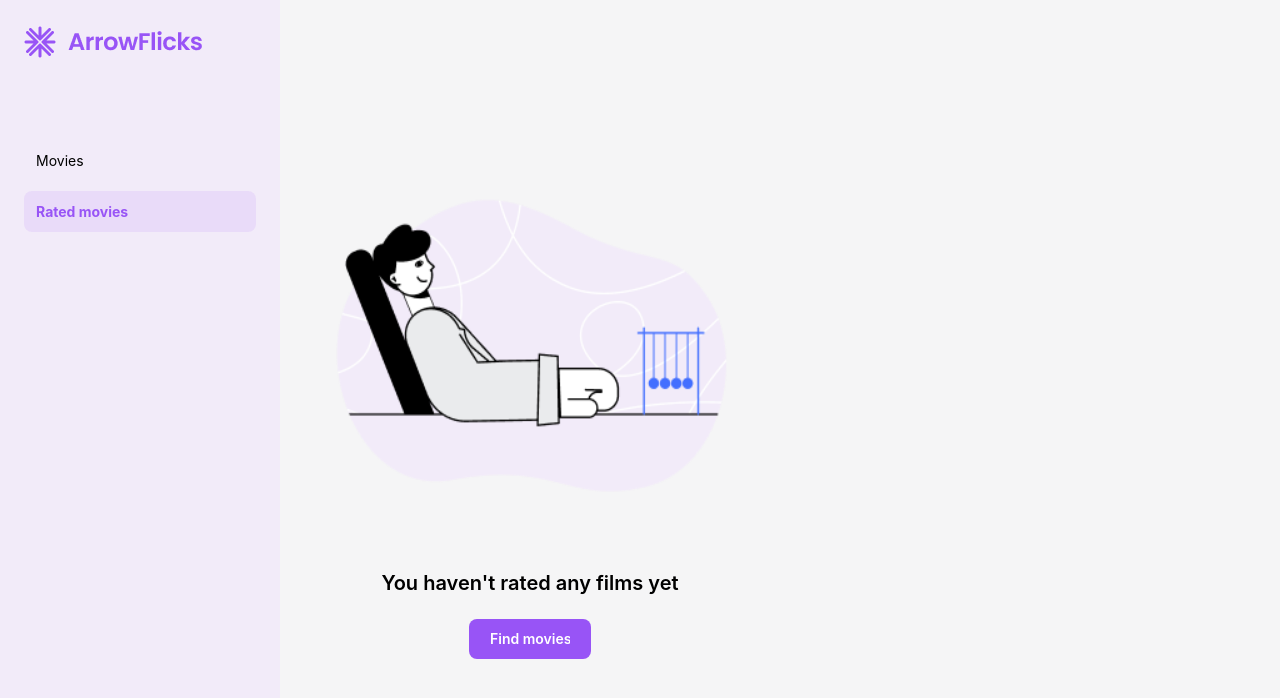
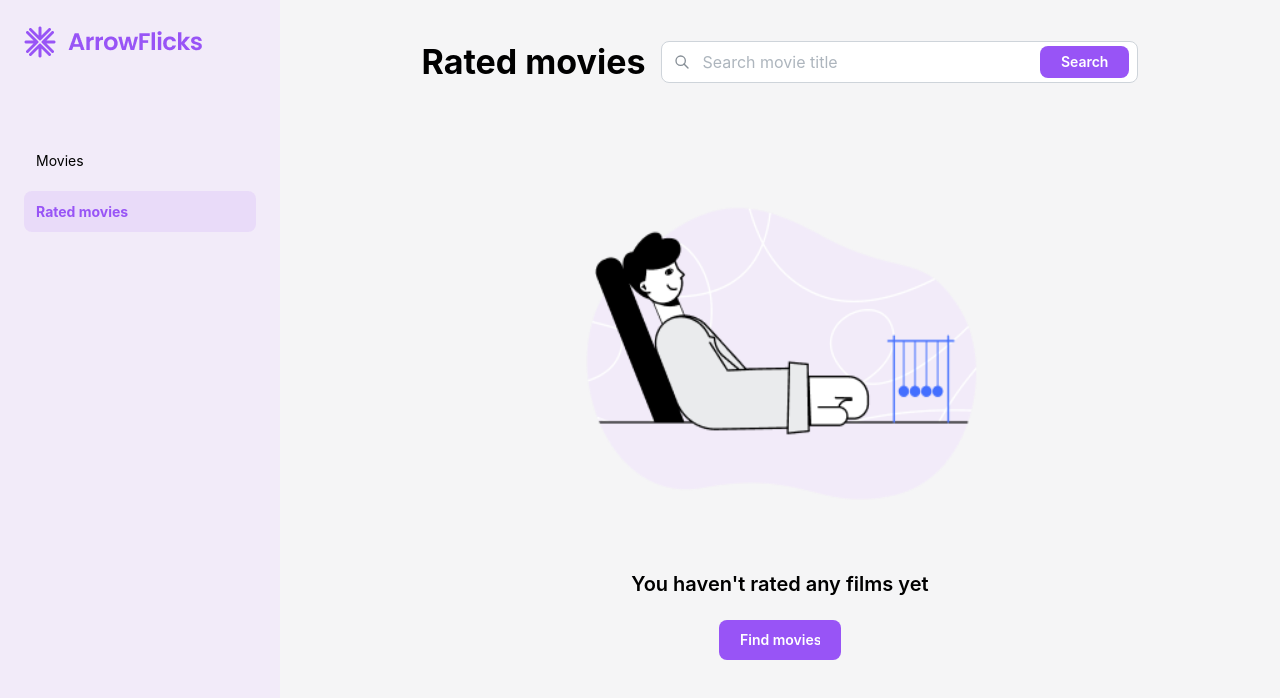
Before and after one commit to kseniyavldk/arrow-flicks, a Next.js app: page /rated-movies in a window 1280 px wide. Shown: the top 698 px of the page. Built offline with nearby package versions, Linux system fonts and the light colour scheme.

Commit message:
rated-movie search implemented

```diff
--- /dev/null
+++ b/src/app/components/FormSearch.tsx
@@ -0,0 +1,62 @@
+import React, { useState } from "react";
+import { TextInput, rem, Button } from "@mantine/core";
+import { IconSearch } from "@tabler/icons-react";
+
+interface FormSearchProps {
+  onSearch: (query: string) => void;
+}
+
+const FormSearch = ({ onSearch }: FormSearchProps) => {
+  const [searchTerm, setSearchTerm] = useState("");
+
+  const handleSearch = () => {
+    onSearch(searchTerm);
+  };
+
+  return (
+    <form style={{ display: "flex", alignItems: "center" }}>
+      <TextInput
+        name="search"
+        size="md"
+        miw={rem(477)}
+        radius="md"
+        placeholder="Search movie title"
+        value={searchTerm}
+        onChange={(event) => setSearchTerm(event.currentTarget.value)}
+        leftSection={<IconSearch size={16} />}
+        styles={{
+          input: {
+            paddingLeft: rem(40),
+            paddingRight: rem(8),
+            height: "auto",
+          },
+        }}
+        rightSection={
+          <Button
+            miw="fit-content"
+            bg="#9854F6"
+            size="s"
+            style={{
+              height: rem(32),
+              borderRadius: "8px",
+              marginLeft: rem(4),
+              padding: "0 20px",
+              marginRight: rem(8),
+            }}
+            onClick={handleSearch}
+          >
+            Search
+          </Button>
+        }
+        rightSectionWidth="auto"
+        rightSectionProps={{
+          style: {
+            marginInlineEnd: "0",
+          },
+        }}
+      />
+    </form>
+  );
+};
+
+export default FormSearch;
--- a/src/app/components/MovieCard.jsx
+++ b/src/app/components/MovieCard.jsx
@@ -25,7 +25,8 @@ function MovieCard({ movie }) {
   }, []);
 
   const getGenreNames = (movie) => {
-    if (!genres.length) return "";
+    if (!genres.length || !movie.genre_ids || !Array.isArray(movie.genre_ids))
+      return "";
 
     const genreNames = movie.genre_ids.map((id) => {
       const genre = genres.find((genre) => genre.id === String(id));
@@ -96,7 +97,7 @@ function MovieCard({ movie }) {
               <path d="M8.243 7.34l-6.38 .925l-.113 .023a1 1 0 0 0 -.44 1.684l4.622 4.499l-1.09 6.355l-.013 .11a1 1 0 0 0 1.464 .944l5.706 -3l5.693 3l.1 .046a1 1 0 0 0 1.352 -1.1l-1.091 -6.355l4.624 -4.5l.078 -.085a1 1 0 0 0 -.633 -1.62l-6.38 -.926l-2.852 -5.78a1 1 0 0 0 -1.794 0l-2.853 5.78z" />
             </svg>
             <Text size="lg" fw={700} style={{ color: "#000000" }}>
-              {movie.vote_average.toFixed(1)}
+              {movie.vote_average ? movie.vote_average.toFixed(1) : "N/A"}
             </Text>
             <Text size="md" style={{ color: "#7B7C88" }}>
               {movie.vote_count}
--- a/src/app/components/RatingPopup.tsx
+++ b/src/app/components/RatingPopup.tsx
@@ -1,4 +1,4 @@
-import React, { useState } from "react";
+import React from "react";
 import {
   Modal,
   Text,
@@ -18,10 +18,15 @@ interface RatingModalProps {
 }
 
 const RatingModal: React.FC<RatingModalProps> = ({ opened, close, movie }) => {
-  const [rating, setRating] = useState(0);
+  const [rating, setRating] = React.useState(0);
 
   const handleSubmit = () => {
-    console.log("User rating:", rating);
+    localStorage.setItem(`movie_${movie.id}_rating`, rating.toString());
+    close();
+  };
+
+  const handleRemoveRating = () => {
+    localStorage.removeItem(`movie_${movie.id}_rating`);
     close();
   };
 
@@ -43,7 +48,7 @@ const RatingModal: React.FC<RatingModalProps> = ({ opened, close, movie }) => {
       </Text>
 
       <Group mb="xl" variant="default">
-        <Rating defaultValue={2} size="xl" count={8} />
+        <Rating value={rating} onChange={setRating} size="xl" count={10} />
       </Group>
       <Group>
         <Button miw="fit-content" bg="#9854F6" size="md" onClick={handleSubmit}>
@@ -53,7 +58,7 @@ const RatingModal: React.FC<RatingModalProps> = ({ opened, close, movie }) => {
           variant="transparent"
           miw="fit-content"
           size="md"
-          onClick={handleSubmit}
+          onClick={handleRemoveRating}
           color="#9854F6"
         >
           Remove rating
--- a/src/app/movie-trailer/movie-production/page.tsx
+++ b/src/app/movie-trailer/movie-production/page.tsx
@@ -10,8 +10,6 @@ type MovieProductionProps = {
 };
 
 function MovieProduction({ src, title }: MovieProductionProps) {
-  console.log(src);
-
   return (
     <Group gap="md">
       <Box
--- a/src/app/rated-movies/page.tsx
+++ b/src/app/rated-movies/page.tsx
@@ -1,34 +1,100 @@
 "use client";
-import { Button, Text } from "@mantine/core";
+import React, { useEffect, useState } from "react";
+import {
+  Text,
+  Button,
+  Container,
+  Group,
+  Title,
+  rem,
+  Grid,
+  Box,
+} from "@mantine/core";
 import Image from "next/image";
+import Link from "next/link";
+import MovieCard from "../components/MovieCard";
+import FormSearch from "../components/FormSearch";
+import { fetchMovieDetails } from "@/app/api/api";
+
+interface RatedMovie {
+  id: string;
+  rating: number;
+  title: string;
+}
 
 const RatedMovies = () => {
+  const [ratedMovies, setRatedMovies] = useState<RatedMovie[]>([]);
+  const [filteredMovies, setFilteredMovies] = useState<RatedMovie[]>([]);
+
+  useEffect(() => {
+    const getRatedMovies = async () => {
+      const ratedMovies = [];
+      for (let i = 0; i < localStorage.length; i++) {
+        const key = localStorage.key(i);
+        if (key && key.startsWith("movie_")) {
+          const movieId = key.split("_")[1];
+          const movieRating = localStorage.getItem(key);
+          const rating = movieRating ? parseInt(movieRating) : 0;
+          const movieDetails = await fetchMovieDetails(movieId);
+          ratedMovies.push({ ...movieDetails, rating });
+        }
+      }
+      setRatedMovies(ratedMovies);
+      setFilteredMovies(ratedMovies);
+    };
+
+    getRatedMovies();
+  }, []);
+
+  const handleSearch = (query: string) => {
+    if (query === "") {
+      setFilteredMovies(ratedMovies);
+    } else {
+      const filtered = ratedMovies.filter((movie) =>
+        movie.title.toLowerCase().includes(query.toLowerCase())
+      );
+      setFilteredMovies(filtered);
+    }
+  };
+
   return (
-    <div
+    <Container my={rem(40)} px="xmd" size={rem(1000)}>
+      <Group justify="space-between" gap="md" mb={rem(40)}>
+        <Title order={1}>Rated movies</Title>
+        <FormSearch onSearch={handleSearch} />
+      </Group>
+
+      {filteredMovies.length > 0 ? (
+        <Grid gutter="md">
+          {filteredMovies.map((movie) => (
+            <Grid.Col span={6} key={movie.id}>
+              <MovieCard movie={movie} />
+            </Grid.Col>
+          ))}
+        </Grid>
+      ) : (
+        <Box
           style={{
             display: "flex",
             flexDirection: "column",
+            alignItems: "center",
             justifyContent: "center",
-        alignItems: "center",
-        minHeight: "100vh",
+            minHeight: "70vh",
+            textAlign: "center",
           }}
         >
-      <div style={{ textAlign: "center" }}>
           <Image
             src="/images/loading.png"
-          alt="Picture of the author"
+            alt="Loading"
             width={500}
             height={400}
           />
           <Text
-          style={{
-            marginTop: "20px",
-            fontSize: "20px",
-            fontWeight: 600,
-          }}
+            style={{ marginTop: "20px", fontSize: "20px", fontWeight: 600 }}
           >
             You haven&apos;t rated any films yet
           </Text>
+          <Link href="/" passHref>
             <Button
               style={{
                 marginTop: "20px",
@@ -42,8 +108,10 @@ const RatedMovies = () => {
             >
               Find movies
             </Button>
-      </div>
-    </div>
+          </Link>
+        </Box>
+      )}
+    </Container>
   );
 };
 
```
Lines whose indentation alone changed are shown as unchanged.
